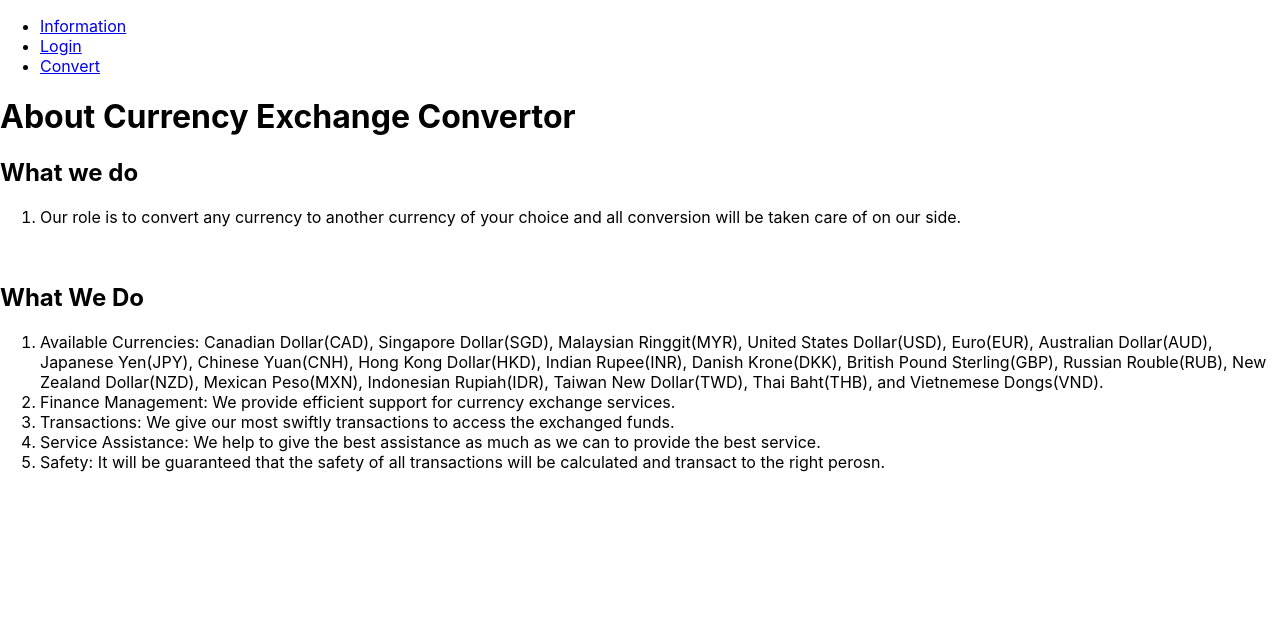
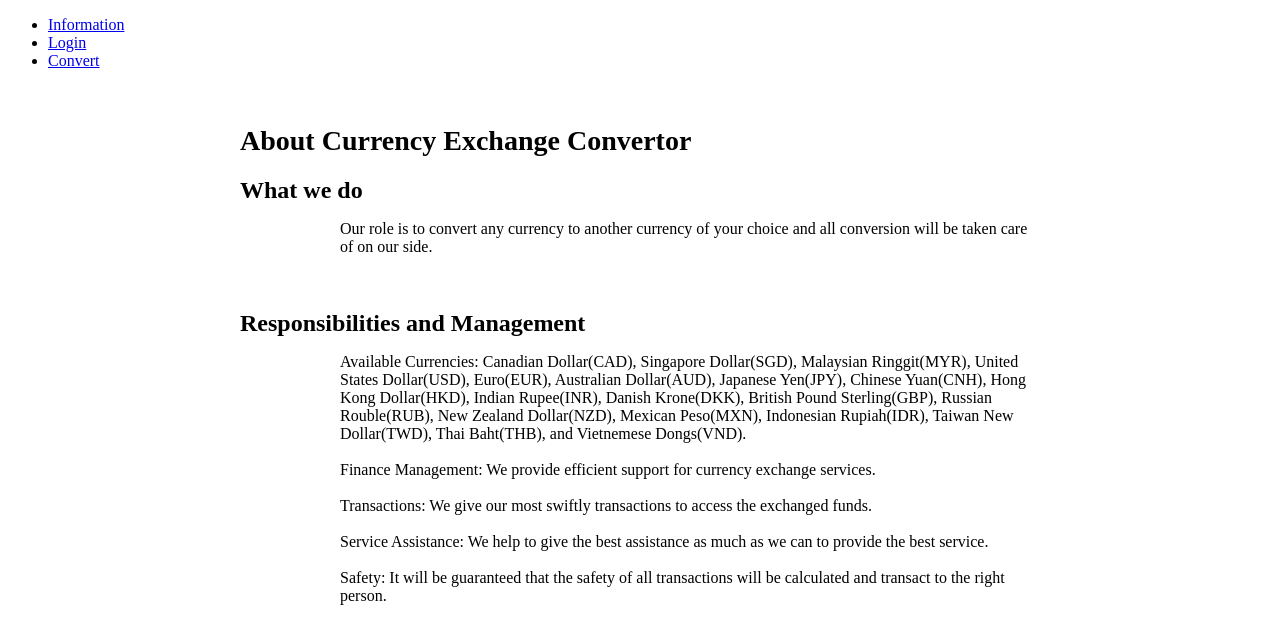
Before and after one commit to Lakshmanj/currency-exchange, a React (Create React App) app in the folder currency_exchange_converter/: page / in a window 1280 px wide. Shown: the top 644 px of the page. Built offline with nearby package versions, Linux system fonts and the light colour scheme.

Commit message:
presentation

```diff
--- a/currency_exchange_converter/src/components/conversion.js
+++ b/currency_exchange_converter/src/components/conversion.js
@@ -1,46 +1,50 @@
-import React, { useState, useEffect } from 'react';
+import React, { useState } from 'react';
 
 const ConversionPage = () => {
-  const [amount, setAmount] = useState('');
-  const [convertedValue, setConvertedValue] = useState('');
-  const [currency, setCurrency] = useState('USD');
-
-  useEffect(() => {
-    const savedConvertedValue = localStorage.getItem('convertedValue');
-    if (savedConvertedValue) {
-      setConvertedValue(savedConvertedValue);
-    }
-  }, []);
+  const [initialAmount, setInitialAmount] = useState('');
+  const [initialCurrency, setInitialCurrency] = useState('');
+  const [targetCurrency, setTargetCurrency] = useState('');
+  const [convertedAmount, setConvertedAmount] = useState('');
 
   const convertCurrency = async () => {
-    try {
-      const response = await fetch(`https://currency-converter-api.p.rapidapi.com/convert?from=USD&to=${currency}&amount=${amount}`, {
+    if (!initialAmount || !initialCurrency || !targetCurrency) {
+      console.error('Please fill in all fields.');
+      return;
+    }
+
+    const url = `https://currency-exchange.p.rapidapi.com/exchange?from=${initialCurrency}&to=${targetCurrency}&q=${initialAmount}`;
+    const options = {
       method: 'GET',
       headers: {
-          'x-rapidapi-host': 'currency-converter-api.p.rapidapi.com',
-          'x-rapidapi-key': 'eb263bb6d6mshe4434c14b1b377ap1a7b74jsn1fd2246aaeb4'
+        'X-RapidAPI-Key': 'eb263bb6d6mshe4434c14b1b377ap1a7b74jsn1fd2246aaeb4',
+        'X-RapidAPI-Host': 'currency-exchange.p.rapidapi.com'
       }
-      });
-      const data = await response.json();
-      const convertedAmount = data.amount;
-      setConvertedValue(convertedAmount);
+    };
 
-      localStorage.setItem('convertedValue', JSON.stringify({ amount: convertedAmount, currency }));
+    try {
+      const response = await fetch(url, options);
+      const result = await response.json();
+      setConvertedAmount(result);
     } catch (error) {
       console.error('Error converting currency:', error);
     }
   };
 
   return (
+    <div className='ConversionPage'>
+      <h2>Convert Currency</h2>
       <div>
-      <h2>Convert Currency</h2>
+        <label>Initial Amount:</label>
         <input
           type="number"
-        placeholder="Enter amount"
-        value={amount}
-        onChange={(e) => setAmount(e.target.value)}
+          value={initialAmount}
+          onChange={(e) => setInitialAmount(e.target.value)}
         />
-      <select value={currency} onChange={(e) => setCurrency(e.target.value)}>
+      </div>
+      <div>
+        <label>Initial Currency:</label>
+        <select value={initialCurrency} onChange={(e) => setInitialCurrency(e.target.value)}>
+          <option value="">Select initial currency</option>
           <option value="SGD">SGD</option>
           <option value="MYR">MYR</option>
           <option value="EUR">EUR</option>
@@ -60,10 +64,34 @@ const ConversionPage = () => {
           <option value="TWD">TWD</option>
           <option value="THB">THB</option>
           <option value="VND">TND</option>
-
         </select>
+      </div>
+      <div>
+        <label>Target Currency:</label>
+        <select value={targetCurrency} onChange={(e) => setTargetCurrency(e.target.value)}>
+        <option value="SGD">SGD</option>
+        <option value="MYR">MYR</option>
+        <option value="EUR">EUR</option>
+        <option value="USD">USD</option>
+        <option value="AUD">AUD</option>
+        <option value="JPY">JPY</option>
+        <option value="CNH">CNH</option>
+        <option value="HKD">HKD</option>
+        <option value="CAD">CAD</option>
+        <option value="INR">INR</option>
+        <option value="DKK">DKK</option>
+        <option value="GBP">GBP</option>
+        <option value="RUB">RUB</option>
+        <option value="NZD">NZD</option>
+        <option value="MXN">MXN</option>
+        <option value="IDR">IDR</option>
+        <option value="TWD">TWD</option>
+        <option value="THB">THB</option>
+        <option value="VND">TND</option>
+        </select>
+      </div>
       <button onClick={convertCurrency}>Convert</button>
-      {convertedValue && <p>Converted value: {convertedValue}</p>}
+      {convertedAmount && <p>Converted amount: {convertedAmount}</p>}
     </div>
   );
 };
--- a/currency_exchange_converter/src/components/information.js
+++ b/currency_exchange_converter/src/components/information.js
@@ -1,38 +1,41 @@
 const information =() =>{
     return(
-        <div>
+        <div className="information">
             <h1>About Currency Exchange Convertor</h1>
             <h2>What we do</h2>
             <ol>
-                <li>
+                <ul>
                     Our role is to convert any currency to another currency of your choice and all
                     conversion will be taken care of on our side.
-                </li>
+                </ul>
             </ol>
             <br></br>
-            <h2>What We Do</h2>
+            <h2>Responsibilities and Management</h2>
             <ol>
-                <li>
+                <ul>
                     Available Currencies: Canadian Dollar(CAD), Singapore Dollar(SGD), Malaysian Ringgit(MYR), United States Dollar(USD),
                     Euro(EUR), Australian Dollar(AUD), Japanese Yen(JPY), Chinese Yuan(CNH), Hong Kong Dollar(HKD),
                     Indian Rupee(INR), Danish Krone(DKK), British Pound Sterling(GBP), Russian Rouble(RUB), New Zealand Dollar(NZD),
                     Mexican Peso(MXN), Indonesian Rupiah(IDR), Taiwan New Dollar(TWD), Thai Baht(THB), and Vietnemese Dongs(VND).
-                </li>
-                <li>
+                </ul>
+                &nbsp;&nbsp;
+                <ul>
                     Finance Management: We provide efficient support for currency exchange services.
-                </li>
-                <li>
+                </ul>
+                &nbsp;&nbsp;
+                <ul>
                     Transactions: We give our most swiftly transactions to access the exchanged funds.
-                </li>
-                <li>
+                </ul>
+                &nbsp;&nbsp;
+                <ul>
                     Service Assistance: We help to give the best assistance as much as we can to provide the best service.
-                </li>
-                <li>
-                    Safety: It will be guaranteed that the safety of all transactions will be calculated and transact to the right perosn.
-                </li>
+                </ul>
+                &nbsp;&nbsp;
+                <ul>
+                    Safety: It will be guaranteed that the safety of all transactions will be calculated and transact to the right person.
+                </ul>
             </ol>
         </div>
     )
 }
-
 export default information;
--- a/currency_exchange_converter/src/components/login.js
+++ b/currency_exchange_converter/src/components/login.js
@@ -13,7 +13,7 @@ const Login = () => {
   };
 
   return (
-    <div>
+    <div className="login-form">
       <h2>Login</h2>
       <input
         type="text"
--- a/currency_exchange_converter/src/components/logout.js
+++ b/currency_exchange_converter/src/components/logout.js
@@ -1,4 +1,3 @@
-// logout.js
 import React from "react";
 import { useNavigate } from 'react-router-dom';
 
@@ -7,11 +6,11 @@ const LogoutButton = () => {
 
   const handleLogout = () => {
     localStorage.removeItem("username");
-    navigate("/login"); // Navigate to "/login" route
+    navigate("/login");
   };
 
   return (
-    <div>
+    <div className="login-form">
       <button onClick={handleLogout}>Logout</button>
     </div>
   );
--- a/currency_exchange_converter/src/index.css
+++ b/currency_exchange_converter/src/index.css
@@ -1,13 +1,91 @@
-body {
-  margin: 0;
-  font-family: -apple-system, BlinkMacSystemFont, 'Segoe UI', 'Roboto', 'Oxygen',
-    'Ubuntu', 'Cantarell', 'Fira Sans', 'Droid Sans', 'Helvetica Neue',
-    sans-serif;
-  -webkit-font-smoothing: antialiased;
-  -moz-osx-font-smoothing: grayscale;
+.ConversionPage {
+  max-width: 400px;
+  margin: 0 auto;
+  padding: 20px;
+  border: 1px solid #ccc;
+  border-radius: 5px;
+  background-color: #f9f9f9;
 }
 
-code {
-  font-family: source-code-pro, Menlo, Monaco, Consolas, 'Courier New',
-    monospace;
+.ConversionPage h2 {
+  text-align: center;
+  margin-bottom: 20px;
 }
+
+.ConversionPage input[type="number"],
+.ConversionPage select {
+  width: 100%;
+  padding: 10px;
+  margin-bottom: 10px;
+  border: 1px solid #ccc;
+  border-radius: 5px;
+}
+
+.ConversionPage button {
+  display: block;
+  width: 100%;
+  padding: 10px;
+  border: none;
+  border-radius: 5px;
+  background-color: #007bff;
+  color: #fff;
+  cursor: pointer;
+}
+
+.ConversionPage button:hover {
+  background-color: #0056b3;
+}
+
+.ConversionPage p {
+  margin-top: 20px;
+  text-align: center;
+}
+
+.login-form {
+  max-width: 300px;
+  margin: 0 auto;
+  padding: 20px;
+  border: 1px solid #ccc;
+  border-radius: 5px;
+  background-color: #f9f9f9;
+}
+
+.login-form input[type="text"] {
+  width: 100%;
+  padding: 10px;
+  margin-bottom: 10px;
+  border: 1px solid #ccc;
+}
+
+.information {
+  max-width: 800px;
+  margin: 0 auto;
+  padding: 20px;
+}
+
+.information h1 {
+  font-size: 28px;
+  margin-bottom: 20px;
+}
+
+.information h2 {
+  font-size: 24px;
+  margin-bottom: 10px;
+}
+
+.information ol {
+  margin-left: 20px;
+}
+
+.information ol li {
+  margin-bottom: 10px;
+  font-size: 16px;
+}
+
+.information ol li:first-child {
+  font-weight: bold;
+}
+
+.information ol li:last-child {
+  margin-bottom: 0;
+}
```
Lines whose indentation alone changed are shown as unchanged.
